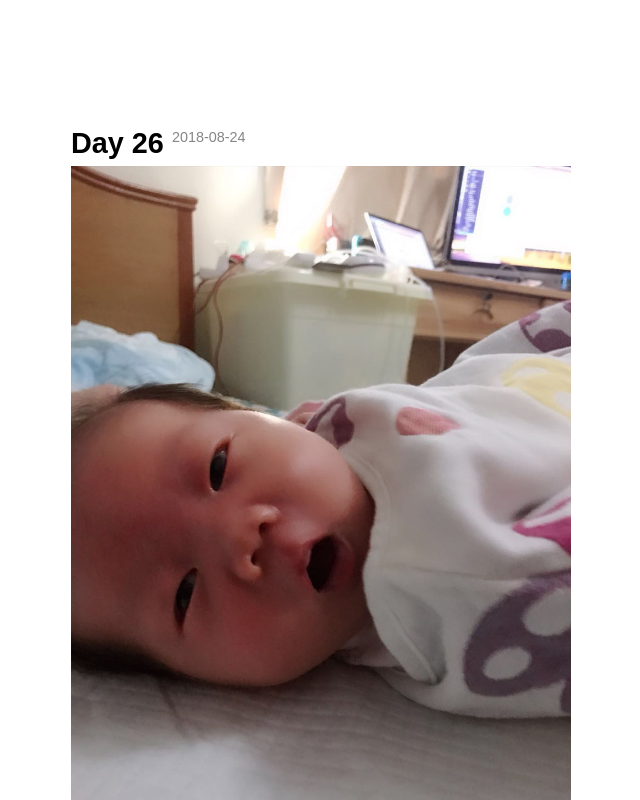
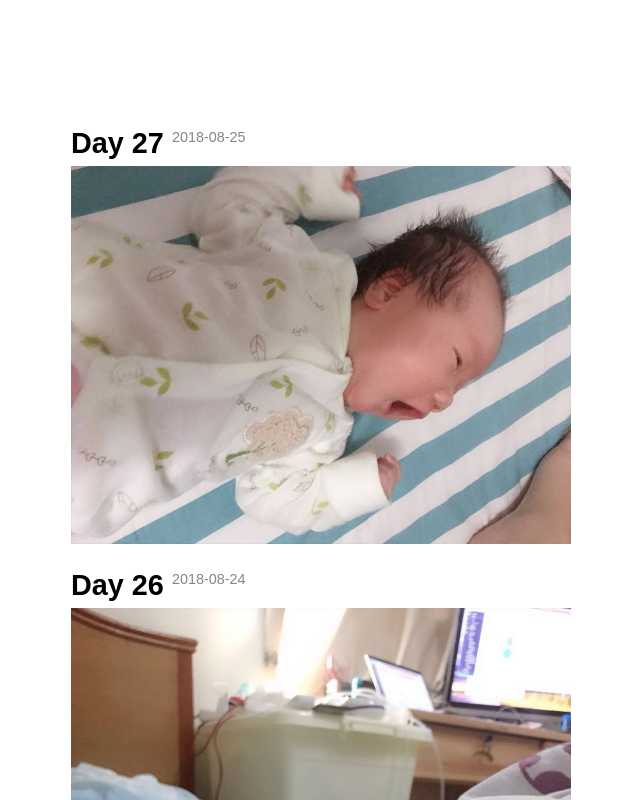
Before and after one commit to jaywcjlove/baby, a plain HTML site: page index.html in a window 1280 px wide. Shown: the part 520-1320 px from the top of the page, without its empty margins (319-959 px from the left). Drawn offline with Linux system fonts and the light colour scheme.

Commit message:
Baby 26th day.

```diff
--- a/index.html
+++ b/index.html
@@ -26,6 +26,12 @@
     </tbody>
   </table>
   <div class="photo">
+    <div>
+      <h2>Day 27 <sup>2018-08-25</sup></h2>
+      <div>
+        <img alt="王昭然" class="lazyload" data-src="images/day27.jpg" />
+      </div>
+    </div>
     <div>
       <h2>Day 26 <sup>2018-08-24</sup></h2>
       <div>
```
Also changed, not shown: images/day27.jpg (added).
